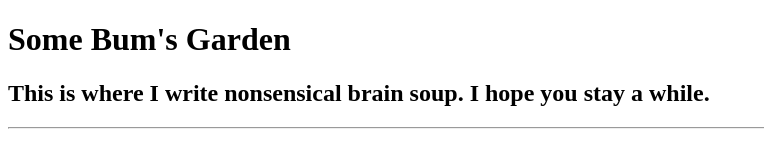
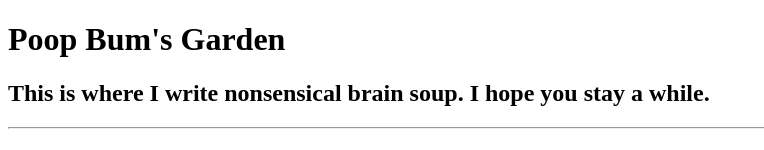
Before and after one commit to summerluster/html-sumportfolio, a plain HTML site: page index.html in a window 1280 px wide. Shown: the top 150 px of the page, without its empty margins (0-764 px from the left). Drawn offline with Linux system fonts and the light colour scheme.

Commit message:
Add files via upload

```diff
--- a/index.html
+++ b/index.html
@@ -5,7 +5,7 @@
         <title>Some Bum Art</title>
     </head>
     <body>
-        <h1>Some Bum's Garden</h1>
+        <h1>Poop Bum's Garden</h1>
         <h2>This is where I write nonsensical brain soup. I hope you stay a while.</h2>
         <hr />
         <h3>Here is a picture of me. It will take you to the about page.</h3>
```
